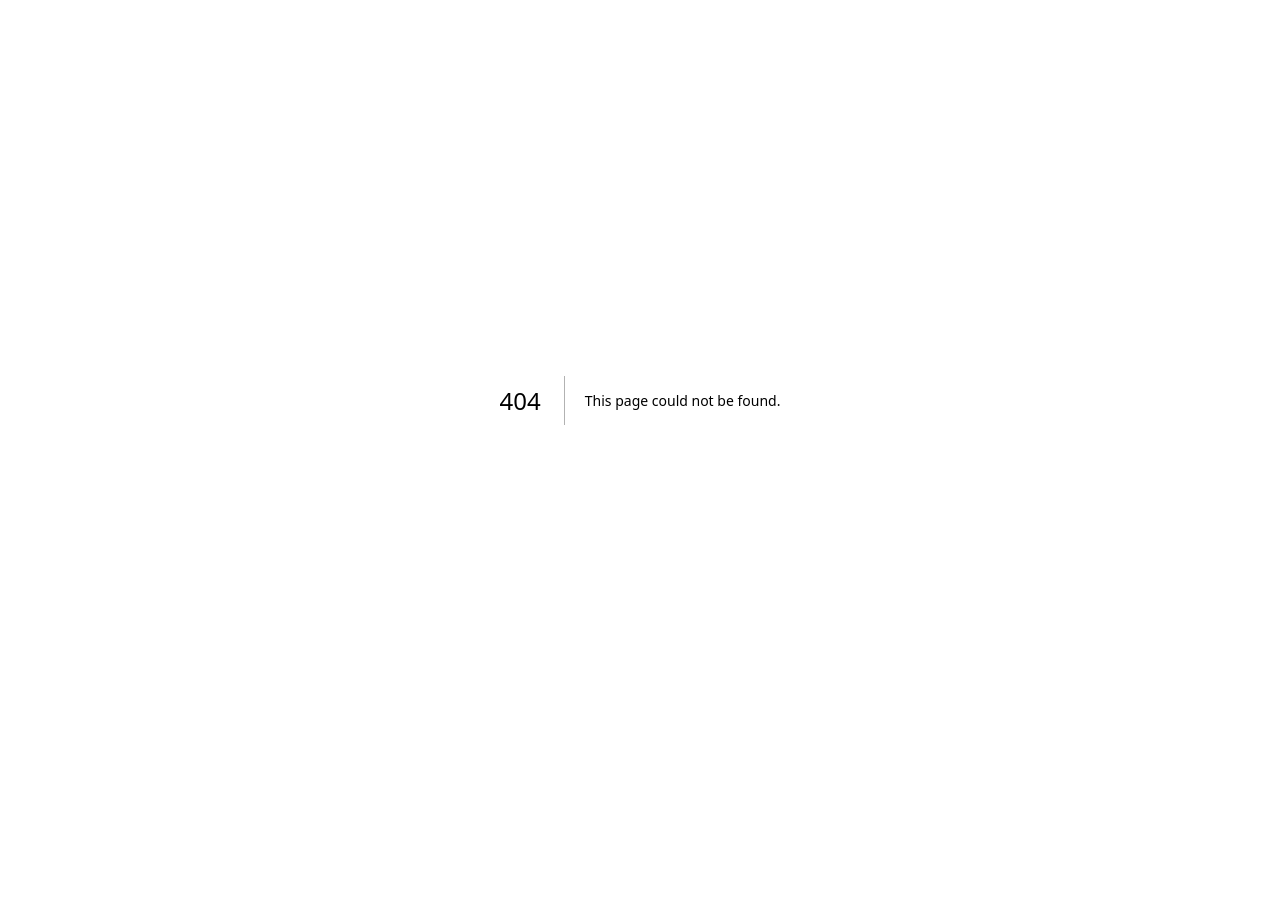
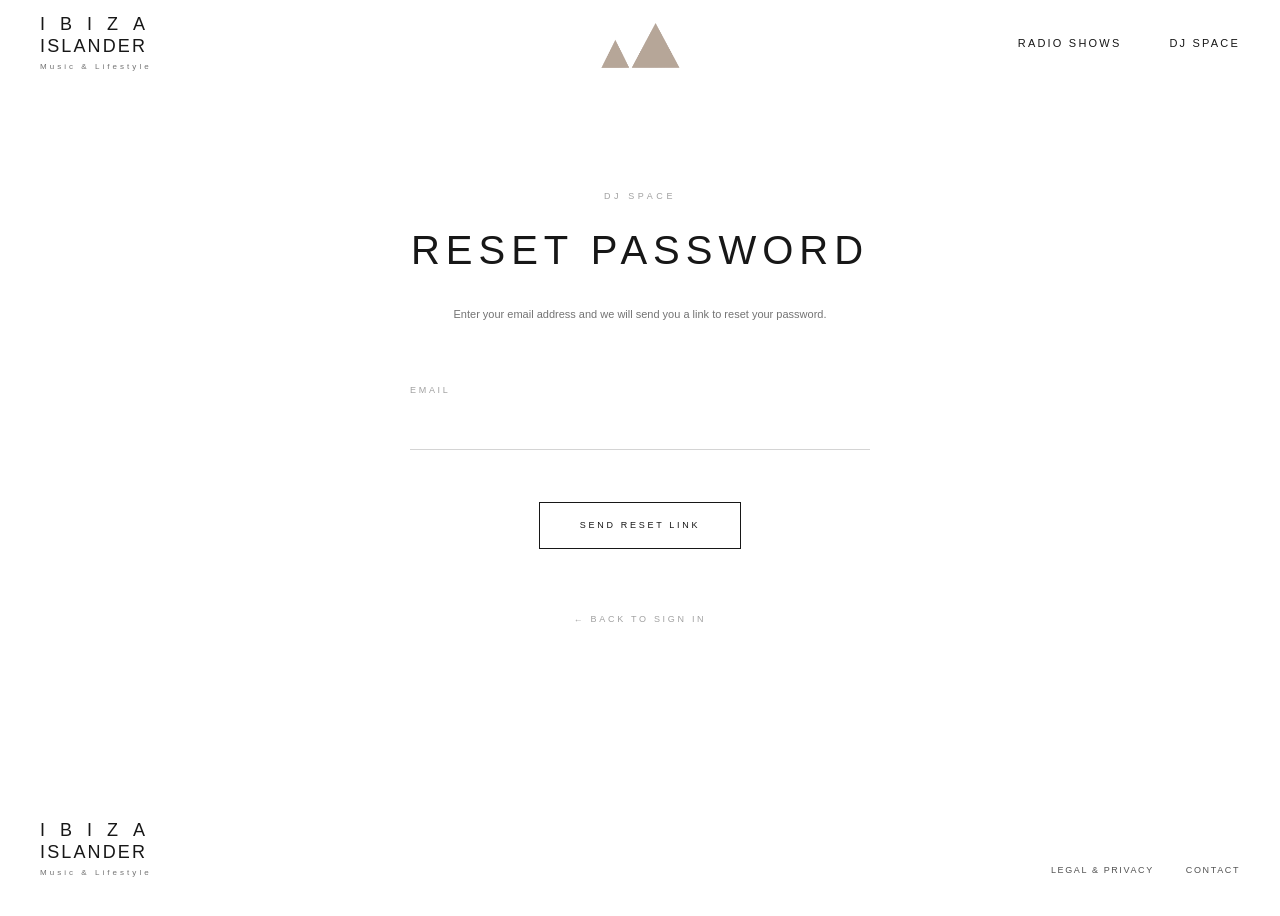
Before and after one commit to Manubrunog/ibiza-islander, a Next.js app: page /reset-password in a window 1280 px wide. Before the commit this address had no page. Before the commit the page ends 800 px from the top, so only its background shows below. Built offline with nearby package versions, Linux system fonts and the light colour scheme.

Commit message:
modif reset pass

```diff
--- a/app/dj/page.tsx
+++ b/app/dj/page.tsx
@@ -253,9 +253,13 @@ const logout = async () => {
               </h1>
 
               <p className="mx-auto mt-6 max-w-[430px] text-[11px] leading-7 text-neutral-500">
-                Submit your music to Ibiza Islander.
+                Sign in or create an account, send your link
                 <br />
-                Sign in or create an account to send your track.
+                Submit your new release to Ibiza Islander
+                  <br />
+                Be approuved, get playlisted in our next session
+                  <br />
+                Give your release a chance
               </p>
 
 
@@ -303,9 +307,9 @@ const logout = async () => {
                   Share your music and spread the world.
                   <br />
 
-                  Send us your new track and be part of the next sessions
+                  Send us your link and be part of the next sessions
                   <br />
-                  We listen to every submission  <br />
+                  We listen to every submission carefully  <br />
                   Deep / Afro / House / Balearic
                 </p>
 
--- a/app/login/page.tsx
+++ b/app/login/page.tsx
@@ -177,6 +177,18 @@ export default function Login() {
           </button>
 
         </div>
+        {/* FORGOT PASSWORD */}
+
+<div className="pt-2 text-center">
+
+  <Link
+    href="/reset-password"
+    className="text-[9px] tracking-[0.25em] text-neutral-400 transition-colors hover:text-neutral-900"
+  >
+    FORGOT PASSWORD?
+  </Link>
+
+</div>
 
 
         {/* CREATE ACCOUNT */}
--- /dev/null
+++ b/app/reset-password/page.tsx
@@ -0,0 +1,273 @@
+"use client"
+
+import { useState } from "react"
+import { supabase } from "@/lib/supabase"
+import Link from "next/link"
+
+export default function ResetPassword() {
+  const [email, setEmail] = useState("")
+  const [message, setMessage] = useState("")
+  const [error, setError] = useState("")
+  const [loading, setLoading] = useState(false)
+
+  async function handleReset() {
+    setError("")
+    setMessage("")
+
+    if (!email) {
+      setError("Please enter your email address.")
+      return
+    }
+
+    setLoading(true)
+
+    const { error } = await supabase.auth.resetPasswordForEmail(email, {
+      redirectTo: `${window.location.origin}/update-password`,
+    })
+
+    setLoading(false)
+
+    if (error) {
+      setError(error.message)
+    } else {
+      setMessage(
+        "Check your email. We have sent you a password reset link."
+      )
+    }
+  }
+
+  function handleKeyDown(e: React.KeyboardEvent<HTMLInputElement>) {
+    if (e.key === "Enter") {
+      handleReset()
+    }
+  }
+
+  return (
+    <main className="min-h-screen bg-white text-neutral-900">
+
+      {/* HEADER */}
+
+      <header className="absolute left-0 right-0 top-0 z-50 bg-white/90 backdrop-blur-sm">
+
+        <div className="mx-auto flex h-[86px] max-w-[1440px] items-center justify-between px-6 md:px-10">
+
+          <Link href="/" className="leading-none">
+
+            <div className="w-[105px]">
+
+              <div className="flex justify-between text-[18px] font-light">
+                <span>I</span>
+                <span>B</span>
+                <span>I</span>
+                <span>Z</span>
+                <span>A</span>
+              </div>
+
+              <div className="mt-1 flex justify-between text-[18px] font-light">
+                <span>I</span>
+                <span>S</span>
+                <span>L</span>
+                <span>A</span>
+                <span>N</span>
+                <span>D</span>
+                <span>E</span>
+                <span>R</span>
+              </div>
+
+            </div>
+
+            <div className="mt-2 text-[8px] tracking-[0.38em] text-neutral-500">
+              Music & Lifestyle
+            </div>
+
+          </Link>
+
+          {/* PETIT LOGO CENTRÉ */}
+
+          <Link
+            href="/"
+            className="absolute left-1/2 -translate-x-1/2"
+          >
+            <img
+              src="/images/logo-ibiza-islander.png"
+              alt="Ibiza Islander"
+              className="h-auto w-[75px] md:w-[90px]"
+            />
+          </Link>
+
+          <nav className="hidden items-center gap-12 text-[11px] tracking-[0.2em] md:flex">
+
+            <Link
+              href="/radio"
+              className="transition-opacity hover:opacity-50"
+            >
+              RADIO SHOWS
+            </Link>
+
+            <Link
+              href="/dj"
+              className="transition-opacity hover:opacity-50"
+            >
+              DJ SPACE
+            </Link>
+
+          </nav>
+
+          <button
+            type="button"
+            aria-label="Open menu"
+            className="flex h-10 w-10 flex-col items-center justify-center gap-1.5 md:hidden"
+          >
+            <span className="h-px w-5 bg-neutral-900" />
+            <span className="h-px w-5 bg-neutral-900" />
+            <span className="h-px w-5 bg-neutral-900" />
+          </button>
+
+        </div>
+
+      </header>
+
+
+      {/* RESET PASSWORD */}
+
+      <section className="px-6 pb-28 pt-[150px] md:px-10">
+
+        <div className="mx-auto max-w-[620px]">
+
+          <div className="py-10">
+
+            <div className="mb-14 text-center">
+
+              <p className="mb-4 text-[9px] tracking-[0.4em] text-neutral-400">
+                DJ SPACE
+              </p>
+
+              <h1 className="text-[32px] font-light tracking-[0.15em] md:text-[40px]">
+                RESET PASSWORD
+              </h1>
+
+              <p className="mx-auto mt-5 max-w-[430px] text-[11px] leading-7 text-neutral-500">
+                Enter your email address and we will send you a link to reset your password.
+              </p>
+
+            </div>
+
+
+            <div className="mx-auto max-w-[460px] space-y-8">
+
+              <div>
+
+                <label className="mb-2 block text-[9px] tracking-[0.3em] text-neutral-400">
+                  EMAIL
+                </label>
+
+                <input
+                  type="email"
+                  value={email}
+                  onChange={(e) => setEmail(e.target.value)}
+                  onKeyDown={handleKeyDown}
+                  className="w-full border-b border-neutral-300 bg-transparent py-3 text-[13px] outline-none transition-colors focus:border-neutral-900"
+                />
+
+              </div>
+
+
+              {error && (
+                <p className="pt-1 text-center text-[10px] tracking-[0.05em] text-red-500">
+                  {error}
+                </p>
+              )}
+
+
+              {message && (
+                <p className="pt-1 text-center text-[10px] leading-6 tracking-[0.05em] text-neutral-500">
+                  {message}
+                </p>
+              )}
+
+
+              <div className="pt-5 text-center">
+
+                <button
+                  type="button"
+                  onClick={handleReset}
+                  disabled={loading}
+                  className="border border-neutral-900 px-10 py-4 text-[9px] tracking-[0.3em] transition-all hover:bg-neutral-900 hover:text-white disabled:opacity-40"
+                >
+                  {loading ? "SENDING..." : "SEND RESET LINK"}
+                </button>
+
+              </div>
+
+
+              <div className="pt-6 text-center">
+
+                <Link
+                  href="/login"
+                  className="text-[9px] tracking-[0.3em] text-neutral-400 transition-colors hover:text-neutral-900"
+                >
+                  ← BACK TO SIGN IN
+                </Link>
+
+              </div>
+
+            </div>
+
+          </div>
+
+        </div>
+
+      </section>
+
+
+      {/* FOOTER */}
+
+      <footer>
+
+        <div className="mx-auto flex max-w-[1440px] flex-col gap-8 px-8 py-10 md:flex-row md:items-end md:justify-between md:px-10">
+
+          <Link href="/" className="leading-none">
+
+            <div className="w-[105px]">
+
+              <div className="flex justify-between text-[18px] font-light">
+                <span>I</span>
+                <span>B</span>
+                <span>I</span>
+                <span>Z</span>
+                <span>A</span>
+              </div>
+
+              <div className="mt-1 flex justify-between text-[18px] font-light">
+                <span>I</span>
+                <span>S</span>
+                <span>L</span>
+                <span>A</span>
+                <span>N</span>
+                <span>D</span>
+                <span>E</span>
+                <span>R</span>
+              </div>
+
+            </div>
+
+            <div className="mt-2 text-[8px] tracking-[0.38em] text-neutral-500">
+              Music & Lifestyle
+            </div>
+
+          </Link>
+
+          <nav className="flex flex-wrap gap-x-8 gap-y-3 text-[9px] tracking-[0.18em] text-neutral-600">
+            <Link href="/privacy">LEGAL & PRIVACY</Link>
+            <Link href="mailto:hola@ibizaislander.com">
+              CONTACT
+            </Link>
+          </nav>
+
+        </div>
+
+      </footer>
+
+    </main>
+  )
+}
```
